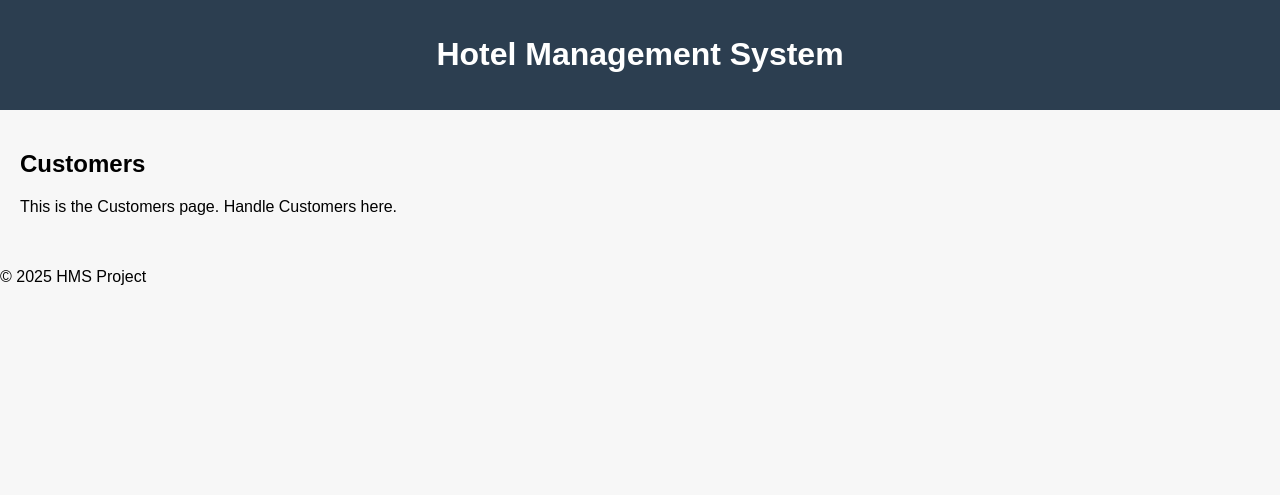
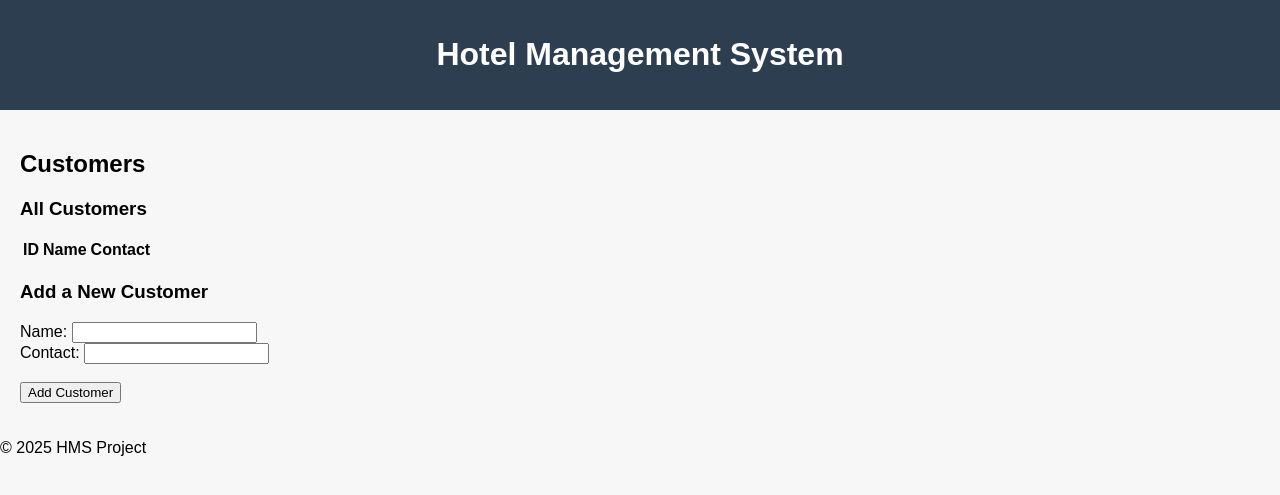
Before and after one commit to AshlyMaria98/hotel-management-system, a Flask app: page /customers in a window 1280 px wide. Shown: the top 495 px of the page. Run offline with Flask 3, Linux system fonts and the light colour scheme; lists and menus that the app fills with data are empty.

Commit message:
Update customers.html

```diff
--- a/templates/customers.html
+++ b/templates/customers.html
@@ -2,5 +2,41 @@
 
 {% block content %}
 <h2>Customers</h2>
-<p>This is the Customers page. Handle Customers here.</p>
+
+{% with messages = get_flashed_messages(with_categories=true) %}
+  {% if messages %}
+    <ul>
+      {% for category, message in messages %}
+        <li class="{{ category }}">{{ message }}</li>
+      {% endfor %}
+    </ul>
+  {% endif %}
+{% endwith %}
+
+<h3>All Customers</h3>
+<table>
+  <thead>
+    <tr><th>ID</th><th>Name</th><th>Contact</th></tr>
+  </thead>
+  <tbody>
+    {% for customer in customers %}
+    <tr>
+      <td>{{ customer.id }}</td>
+      <td>{{ customer.name }}</td>
+      <td>{{ customer.contact }}</td>
+    </tr>
+    {% endfor %}
+  </tbody>
+</table>
+
+<h3>Add a New Customer</h3>
+<form method="POST">
+  <label>Name:</label>
+  <input type="text" name="name" required><br>
+
+  <label>Contact:</label>
+  <input type="text" name="contact" required><br><br>
+
+  <button type="submit">Add Customer</button>
+</form>
 {% endblock %}
```
